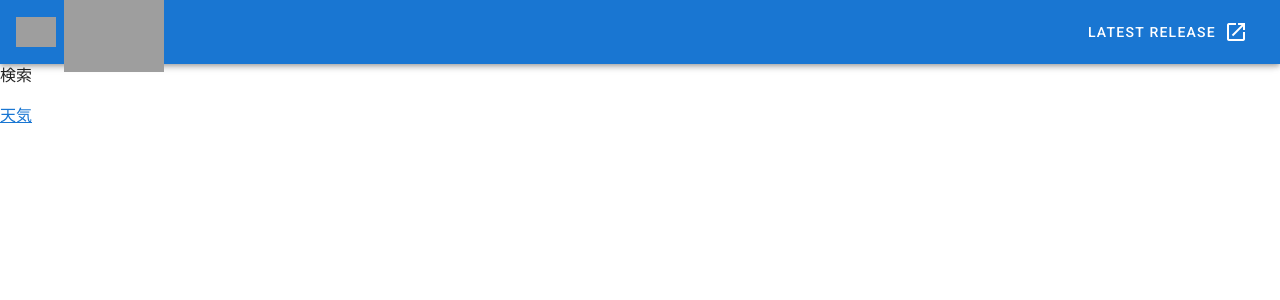
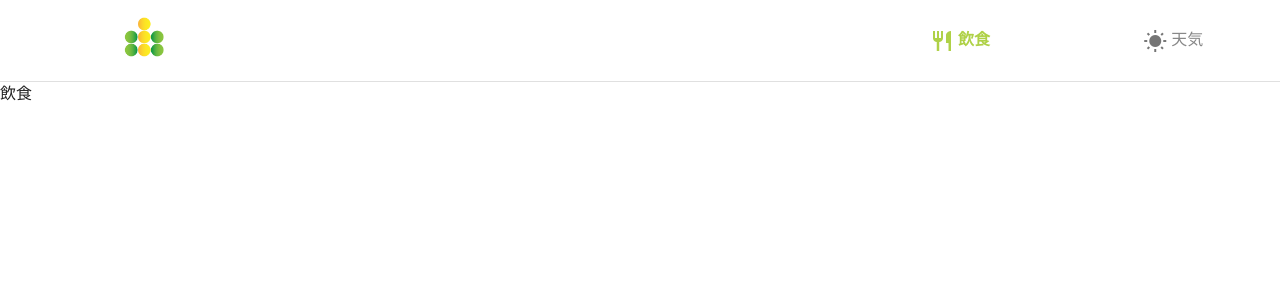
Before and after one commit to toto0909/popfood, a Vue app in the folder popfood/: page / in a window 1280 px wide. Shown: the top 300 px of the page. Built offline with nearby package versions, Linux system fonts and the light colour scheme; grey boxes are pictures that could not be loaded.

Commit message:
SP/PCナビバー実装

```diff
--- a/popfood/src/App.vue
+++ b/popfood/src/App.vue
@@ -1,53 +1,24 @@
 <template>
   <v-app>
-    <v-app-bar
-      app
-      color="primary"
-      dark
-    >
-      <div class="d-flex align-center">
-        <v-img
-          alt="Vuetify Logo"
-          class="shrink mr-2"
-          contain
-          src="https://cdn.vuetifyjs.com/images/logos/vuetify-logo-dark.png"
-          transition="scale-transition"
-          width="40"
-        />
-
-        <v-img
-          alt="Vuetify Name"
-          class="shrink mt-1 hidden-sm-and-down"
-          contain
-          min-width="100"
-          src="https://cdn.vuetifyjs.com/images/logos/vuetify-name-dark.png"
-          width="100"
-        />
-      </div>
-
-      <v-spacer></v-spacer>
-
-      <v-btn
-        href="https://github.com/vuetifyjs/vuetify/releases/latest"
-        target="_blank"
-        text
-      >
-        <span class="mr-2">Latest Release</span>
-        <v-icon>mdi-open-in-new</v-icon>
-      </v-btn>
-    </v-app-bar>
-
+    <NaviPC />
     <v-main>
       <router-view/>
     </v-main>
+    <NaviSP />
   </v-app>
 </template>
 
 <script lang="ts">
-import Vue from 'vue';
+import Vue from 'vue'
+import NaviSP from '@/components/naviComponents/naviSP.vue'
+import NaviPC from '@/components/naviComponents/naviPC.vue'
 
 export default Vue.extend({
   name: 'App',
+  components: {
+    NaviSP,
+    NaviPC
+  },
 
   data: () => ({
     //
--- /dev/null
+++ b/popfood/src/components/naviComponents/naviPC.vue
@@ -0,0 +1,63 @@
+<template>
+    <!--PC版ヘッダーナビ-->
+    <div id="nav" class="d-none d-sm-block">
+        <v-container fluid>
+            <v-row class="text-center">
+                <v-col cols="1"></v-col>
+                <v-col cols="7" class="text-left">
+                    <img src="@/assets/icon.png" width="50px" height="50px">
+                </v-col>
+                <v-col cols="2" style="margin-top: 1.0rem">
+                    <router-link active-class="link-active" exact :to="{name:'search'}">
+                        <v-icon>mdi-silverware-fork-knife</v-icon>
+                        <span> 飲食</span>
+                    </router-link>
+                </v-col>
+                <v-col cols="2" style="margin-top: 1.0rem">
+                    <router-link active-class="link-active" exact :to="{name:'weather'}">
+                        <v-icon>mdi-white-balance-sunny</v-icon>
+                        <span> 天気</span>
+                    </router-link>
+                </v-col>
+            </v-row>
+        </v-container>
+        <v-divider></v-divider>
+    </div>
+</template>
+
+<script lang="ts">
+import Vue from 'vue'
+
+export default Vue.extend({
+    name: 'naviPC'
+})
+</script>
+
+<style scoped>
+#nav {
+    padding: bottom;
+    text-decoration:none;
+    background-color: #FFFFFF;
+}
+
+#nav p {
+    font-size: 1.0rem;
+    margin-bottom: 0rem;
+    text-decoration:none;
+}
+
+#nav a {
+    font-size: 1.0rem;
+    margin-bottom: 0rem;
+    color: #888888;
+    text-decoration:none;
+}
+
+#nav .link-active .v-icon{
+    color: #afd147;
+}
+#nav .link-active{
+    font-weight: bold;
+    color: #afd147;
+}
+</style>
--- /dev/null
+++ b/popfood/src/components/naviComponents/naviSP.vue
@@ -0,0 +1,65 @@
+<template>
+    <!--SP版フッターナビ-->
+    <div id="nav" class="d-sm-none footer">
+        <v-divider></v-divider>
+        <v-container fluid>
+            <v-row class="text-center" style="margin-bottom: 0.6rem;">
+                <v-col>
+                    <router-link active-class="link-active" exact :to="{name:'search'}">
+                        <v-icon>mdi-silverware-fork-knife</v-icon>
+                        <p>飲食</p>
+                    </router-link>
+                </v-col>
+                <v-col>
+                    <router-link active-class="link-active" exact :to="{name:'weather'}">
+                        <v-icon>mdi-white-balance-sunny</v-icon>
+                        <p>天気</p>
+                    </router-link>
+                </v-col>
+            </v-row>
+        </v-container>
+    </div>
+</template>
+
+<script lang="ts">
+import Vue from 'vue'
+
+export default Vue.extend({
+    name: 'naviSP'
+})
+</script>
+
+<style scoped>
+#nav {
+    padding: bottom;
+    text-decoration:none;
+    background-color: #FFFFFF;
+}
+
+#nav p {
+    font-size: 0.6rem;
+    margin-bottom: 0rem;
+    text-decoration:none;
+}
+
+#nav a {
+    font-size: 0.6rem;
+    margin-bottom: 0rem;
+    color: #888888;
+    text-decoration:none;
+}
+
+#nav .link-active .v-icon{
+    color: #afd147;
+}
+#nav .link-active{
+    font-weight: bold;
+    color: #afd147;
+}
+.footer {
+    position: fixed;
+    bottom: 0;
+    width: 100%;
+    z-index: 5;
+}
+</style>
--- a/popfood/src/views/SearchView.vue
+++ b/popfood/src/views/SearchView.vue
@@ -1,8 +1,5 @@
 <template>
     <div>
-        <p>検索</p>
-        <router-link active-class="link-active" exact :to="{name:'weather'}">
-            <span>天気</span>
-        </router-link>
+        <p>飲食</p>
     </div>
 </template>
--- a/popfood/src/views/WeatherView.vue
+++ b/popfood/src/views/WeatherView.vue
@@ -1,8 +1,5 @@
 <template>
     <div>
         <p>天気</p>
-        <router-link active-class="link-active" exact :to="{name:'search'}">
-            <span>検索</span>
-        </router-link>
     </div>
 </template>
```
Also changed, not shown: popfood/src/assets/icon.png (added).
